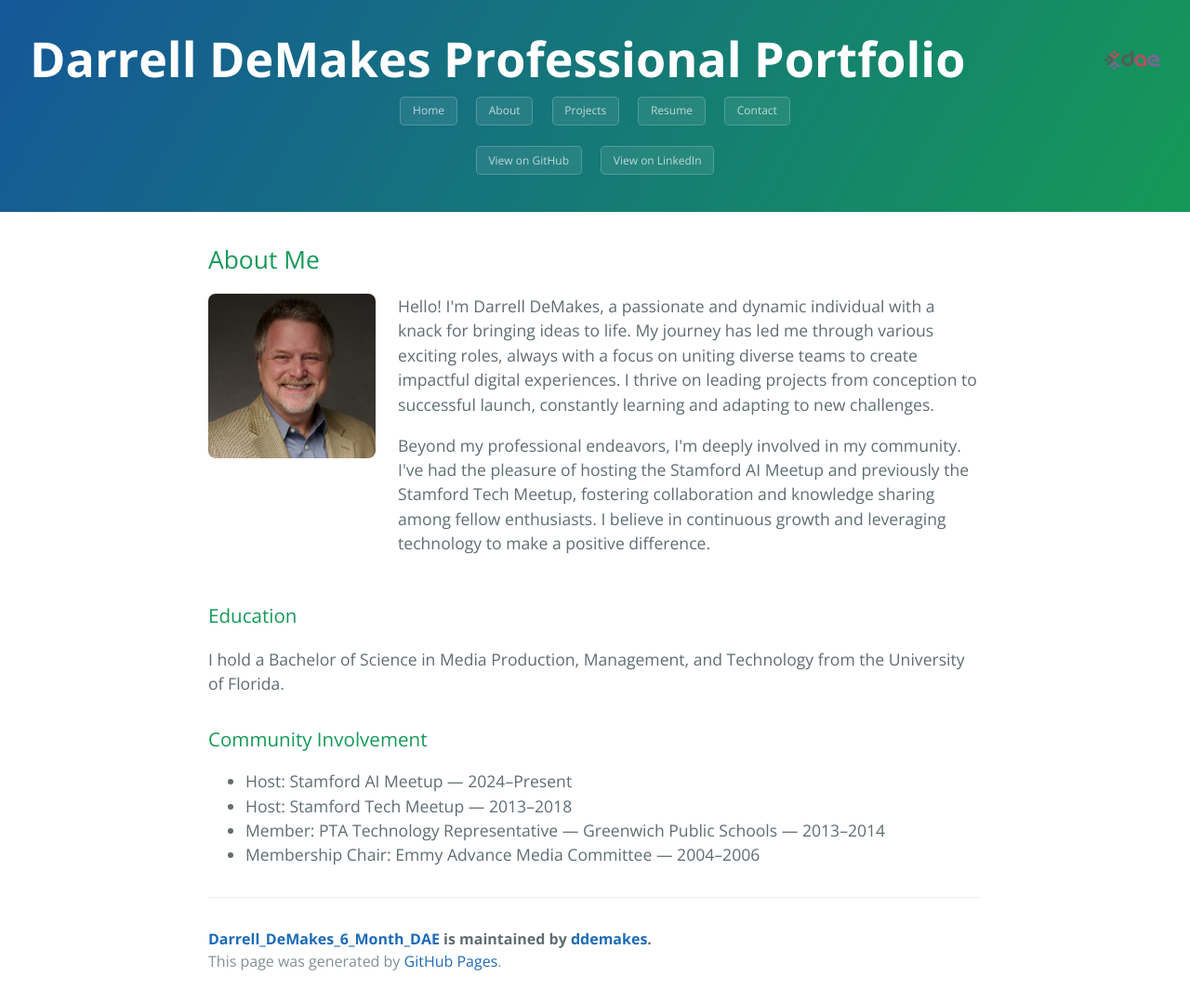
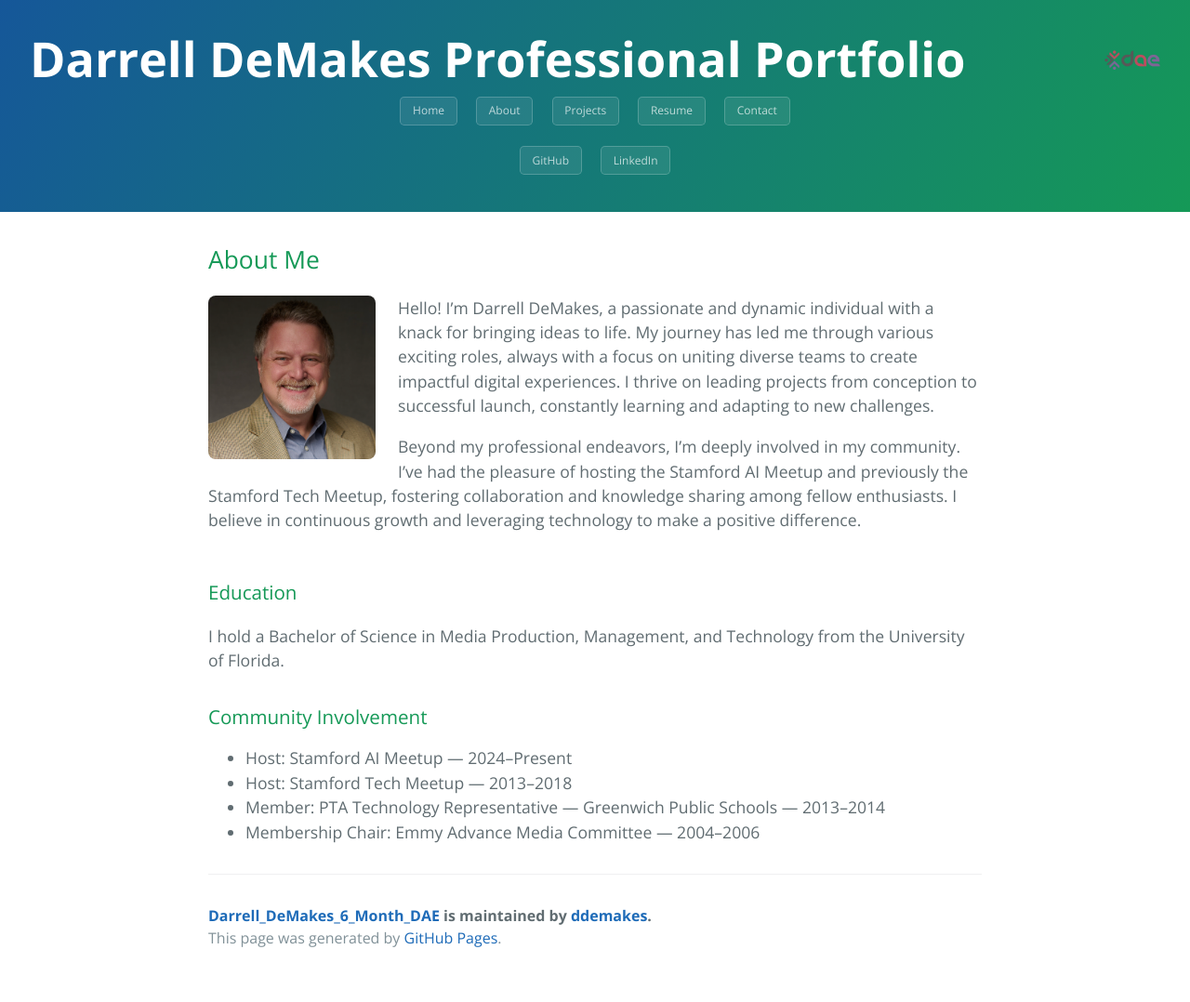
Before and after one commit to ddemakes/Darrell_DeMakes_6_Month_DAE, a Jekyll site: the page built from docs/about.md, in a window 1280 px wide. Shown: the whole page at 93% size. Built offline with Jekyll 4.4.1, drawn with Linux system fonts in a browser that asks for light colours; after the commit the page ends 1053 px from its top, so only the background shows below that.

Commit message:
Pages Changes 11

```diff
--- a/docs/_layouts/default.html
+++ b/docs/_layouts/default.html
@@ -36,10 +36,10 @@
 
       <div style="margin-top: 0.4rem;">
         {% if site.github.is_project_page %}
-          <a href="{{ site.github.repository_url }}" class="btn" target="_blank" rel="noopener noreferrer">View on GitHub</a>
+          <a href="{{ site.github.repository_url }}" class="btn" target="_blank" rel="noopener noreferrer">GitHub</a>
         {% endif %}
         {% if site.linkedin_username %}
-          <a href="https://www.linkedin.com/in/{{ site.linkedin_username }}/" class="btn" target="_blank" rel="noopener noreferrer">View on LinkedIn</a>
+          <a href="https://www.linkedin.com/in/{{ site.linkedin_username }}/" class="btn" target="_blank" rel="noopener noreferrer">LinkedIn</a>
         {% endif %}
       </div>
 
--- a/docs/about.md
+++ b/docs/about.md
@@ -5,13 +5,13 @@ title: About
 
 ## About Me
 
-<div style="display: flex; align-items: flex-start; gap: 1.5rem; margin-bottom: 1.5rem;">
-  <img src="assets/img/Headshot.png" alt="Darrell DeMakes" style="width: 180px; border-radius: 8px; flex-shrink: 0;">
-  <div>
-    <p>Hello! I'm Darrell DeMakes, a passionate and dynamic individual with a knack for bringing ideas to life. My journey has led me through various exciting roles, always with a focus on uniting diverse teams to create impactful digital experiences. I thrive on leading projects from conception to successful launch, constantly learning and adapting to new challenges.</p>
-    <p>Beyond my professional endeavors, I'm deeply involved in my community. I've had the pleasure of hosting the Stamford AI Meetup and previously the Stamford Tech Meetup, fostering collaboration and knowledge sharing among fellow enthusiasts. I believe in continuous growth and leveraging technology to make a positive difference.</p>
-  </div>
-</div>
+<img src="assets/img/Headshot.png" alt="Darrell DeMakes" style="float: left; width: 180px; border-radius: 8px; margin: 0 1.5rem 1rem 0;">
+
+Hello! I'm Darrell DeMakes, a passionate and dynamic individual with a knack for bringing ideas to life. My journey has led me through various exciting roles, always with a focus on uniting diverse teams to create impactful digital experiences. I thrive on leading projects from conception to successful launch, constantly learning and adapting to new challenges.
+
+Beyond my professional endeavors, I'm deeply involved in my community. I've had the pleasure of hosting the Stamford AI Meetup and previously the Stamford Tech Meetup, fostering collaboration and knowledge sharing among fellow enthusiasts. I believe in continuous growth and leveraging technology to make a positive difference.
+
+<div style="clear: both;"></div>
 
 ### Education
 I hold a Bachelor of Science in Media Production, Management, and Technology from the University of Florida.
```
